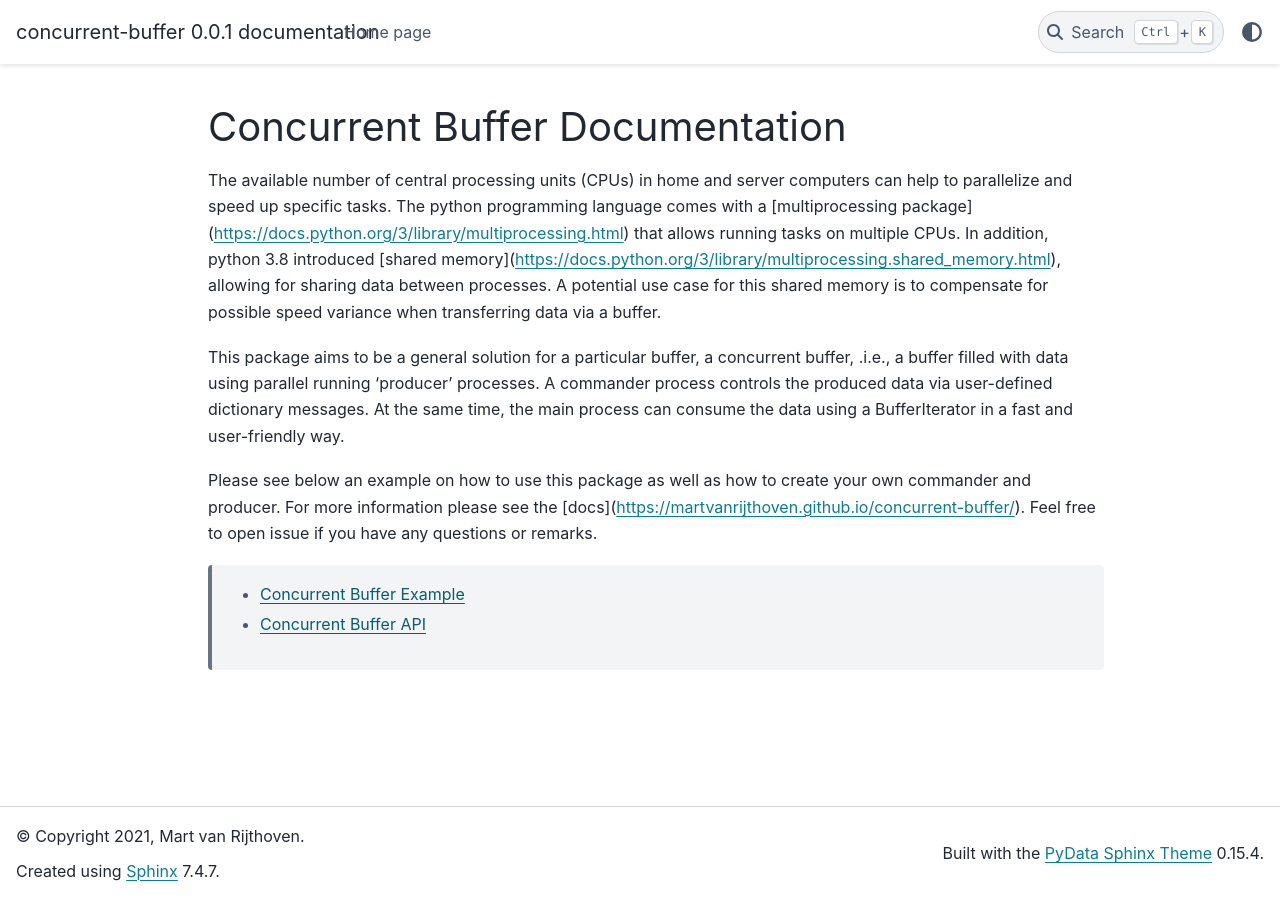
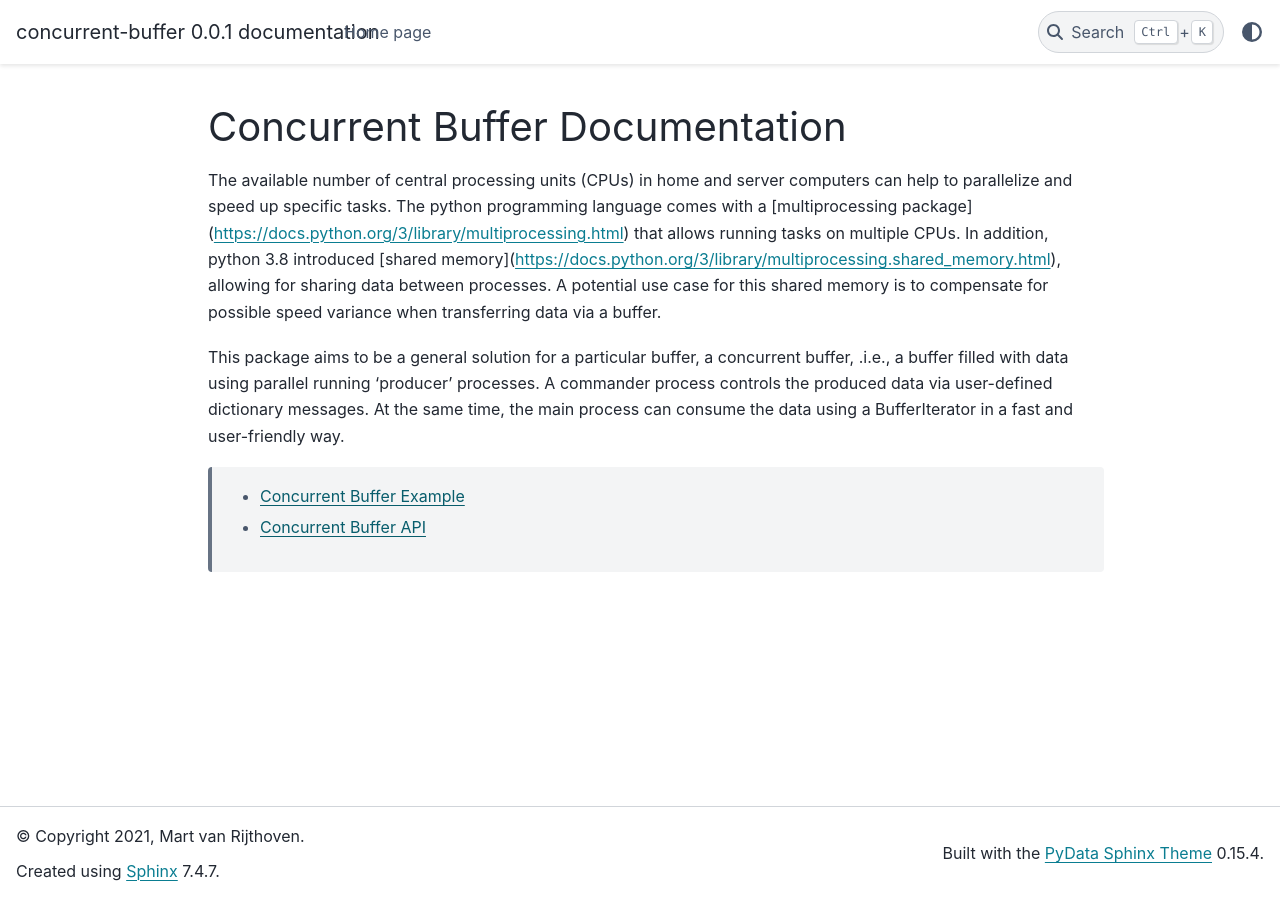
Before and after one commit to martvanrijthoven/concurrent-buffer, a Sphinx documentation site: the page built from docs/source/index.rst, in a window 1280 px wide. Built offline with Sphinx 7.4.7 and the PyData theme 0.15.4, drawn with Linux system fonts in a browser that asks for light colours.

Commit message:
update docs

```diff
--- a/docs/source/index.rst
+++ b/docs/source/index.rst
@@ -5,8 +5,6 @@ The available number of central processing units (CPUs) in home and server compu
 
 This package aims to be a general solution for a particular buffer, a concurrent buffer, .i.e., a buffer filled with data using parallel running 'producer' processes.
 A commander process controls the produced data via user-defined dictionary messages. At the same time, the main process can consume the data using a BufferIterator in a fast and user-friendly way.
-
-Please see below an example on how to use this package as well as how to create your own commander and producer. For more information please see the [docs](https://martvanrijthoven.github.io/concurrent-buffer/). Feel free to open issue if you have any questions or remarks.
 
 
 
```
